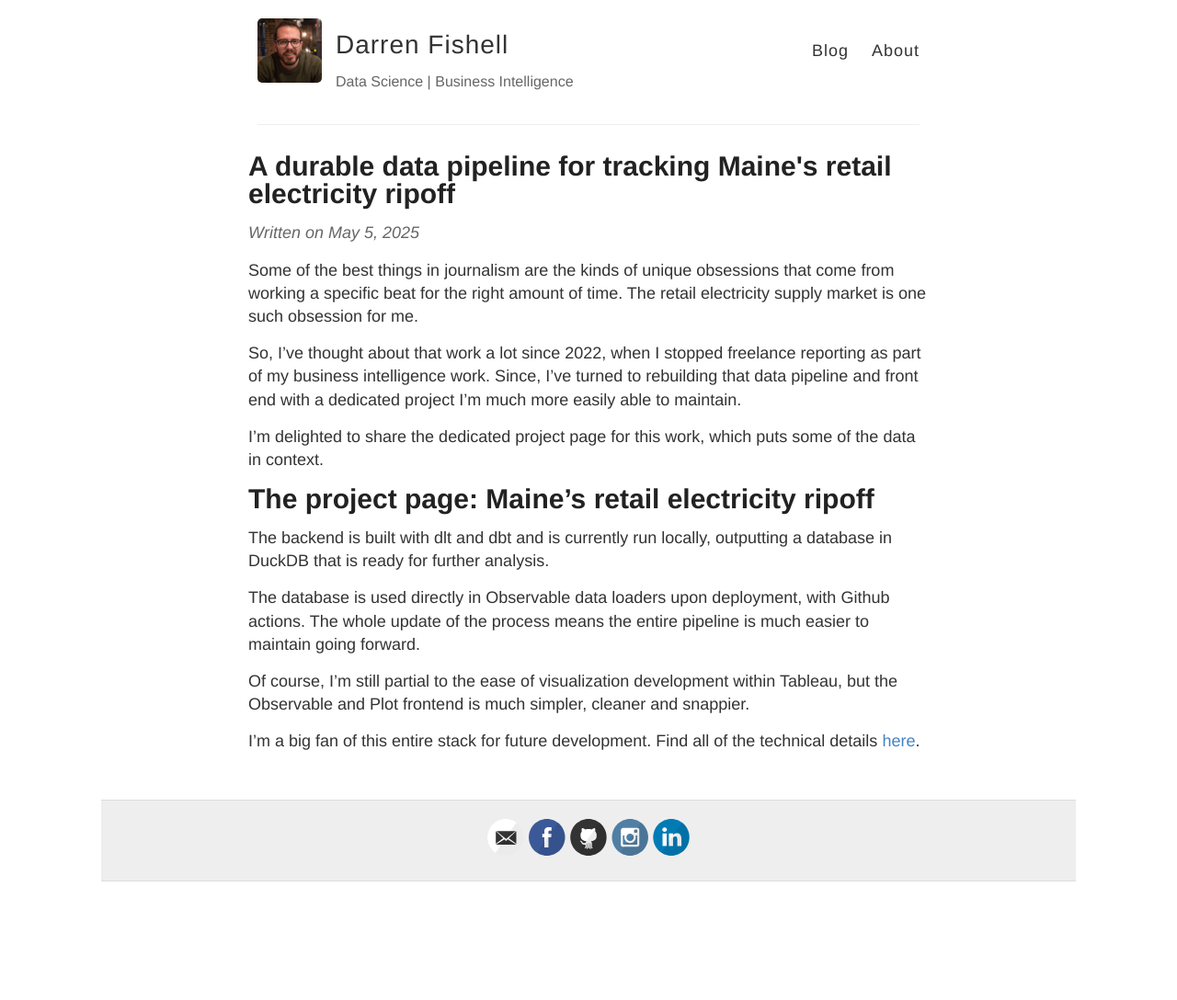
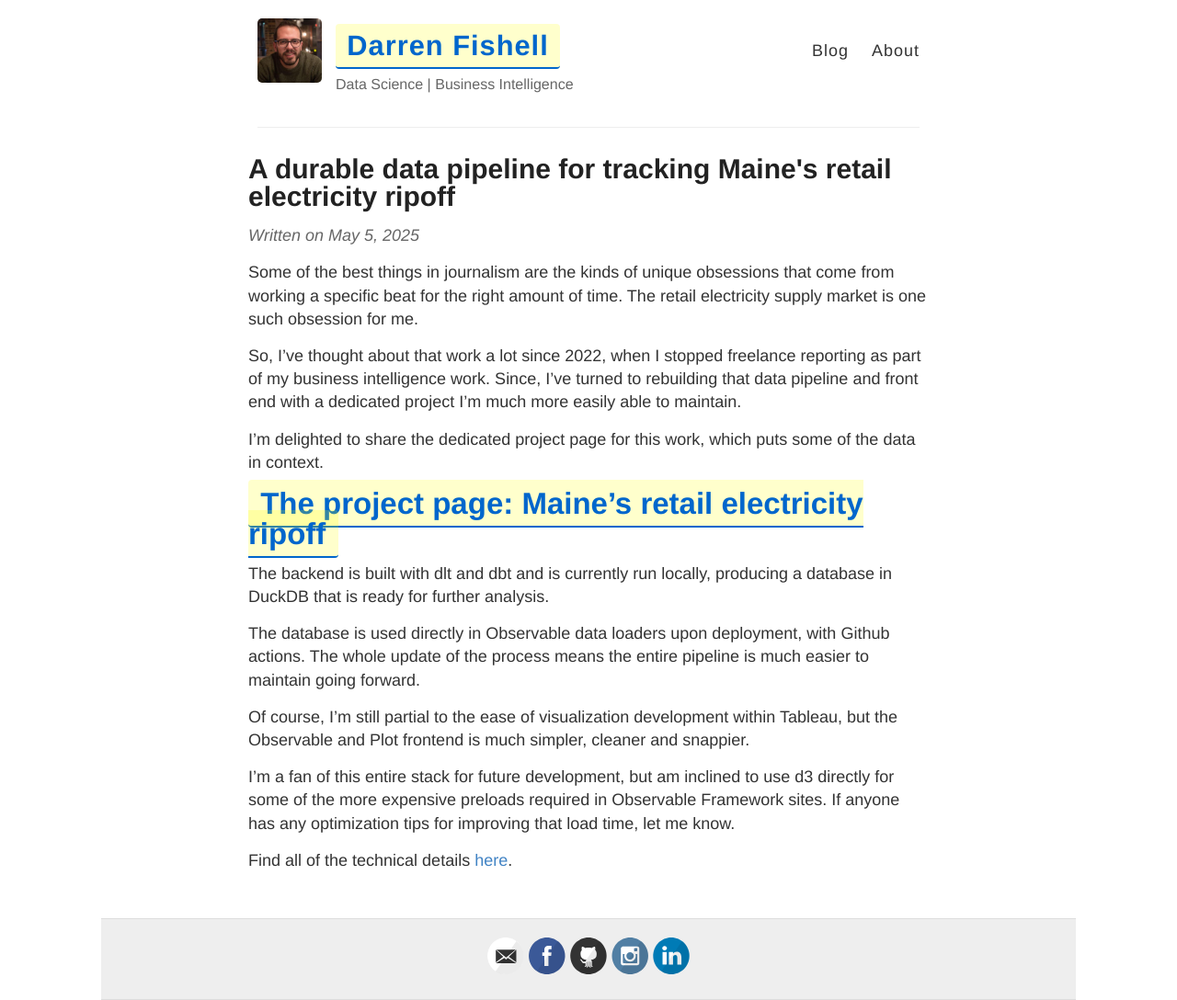
Before and after one commit to darrenfishell/darrenfishell.github.io, a Jekyll site: the page built from _posts/2025-05-05-revisiting-maines-electricity-ripoff.md, in a window 1280 px wide. Shown: the whole page at 92% size. Built offline with Jekyll 4.4.1, drawn with Linux system fonts in a browser that asks for light colours; comment, search, counter and statistics services are not loaded; before the commit the page ends 959 px from its top, so only the background shows below that.

```diff
--- a/_posts/2025-05-05-revisiting-maines-electricity-ripoff.md
+++ b/_posts/2025-05-05-revisiting-maines-electricity-ripoff.md
@@ -11,10 +11,48 @@ I'm delighted to share the dedicated project page for this work, which puts some
 
 # [The project page: Maine's retail electricity ripoff](https://www.darrenfishell.website/retail-electricity/)
 
-The backend is built with dlt and dbt and is currently run locally, outputting a database in DuckDB that is ready for further analysis.
+The backend is built with dlt and dbt and is currently run locally, producing a database in DuckDB that is ready for further analysis.
 
 The database is used directly in Observable data loaders upon deployment, with Github actions. The whole update of the process means the entire pipeline is much easier to maintain going forward.
 
 Of course, I'm still partial to the ease of visualization development within Tableau, but the Observable and Plot frontend is much simpler, cleaner and snappier.
 
-I'm a big fan of this entire stack for future development. Find all of the technical details [here](https://github.com/darrenfishell/retail-electricity).
+I'm a fan of this entire stack for future development, but am inclined to use d3 directly for some of the more expensive preloads required in Observable Framework sites. If anyone has any optimization tips for improving that load time, let me know.
+
+Find all of the technical details [here](https://github.com/darrenfishell/retail-electricity).
+
+<style>
+
+h1 a {
+  /* Bold, larger text */
+  font-weight: 700;
+  font-size: 1.1em;
+
+  /* Create a subtle background highlight */
+  background-color: rgba(255, 255, 0, 0.2);
+  padding: 0.2em 0.4em;
+  border-radius: 4px;
+
+  /* Better link styling */
+  color: #0066cc;
+  text-decoration: none;
+  transition: all 0.2s ease;
+
+  /* Add a slight underline effect */
+  border-bottom: 2px solid currentColor;
+}
+
+/* Interactive effects on hover */
+h1 a:hover {
+  background-color: rgba(255, 255, 0, 0.3);
+  color: #004499;
+  text-decoration: none;
+  transform: translateY(-1px);
+}
+
+/* Active state for clicking */
+h1 a:active {
+  transform: translateY(1px);
+}
+
+</style>
```
